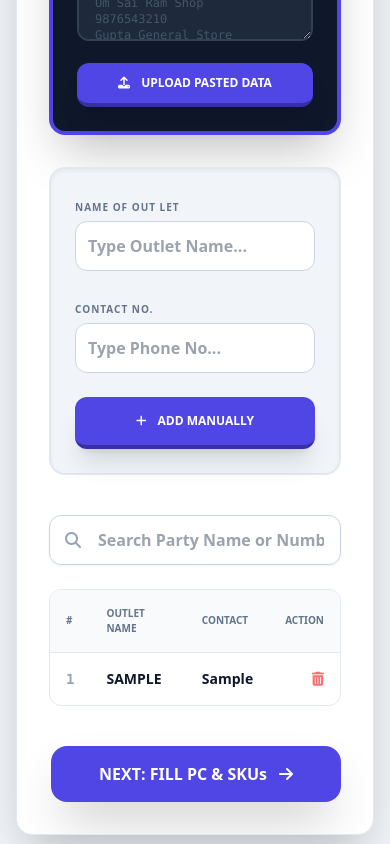
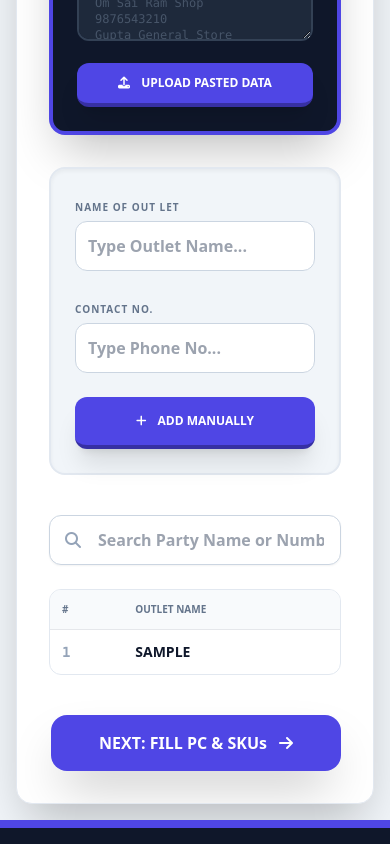
Before and after one commit to sadric420-png/Mc2elsx, a React (Vite) app: page / in a window 390 px wide. Both pictures are taken after typing "Sample", "Sample" into the empty fields and a click on the button "ADD MANUALLY". Shown: the part 893-1737 px from the top of the page. Built offline with nearby package versions, Linux system fonts and the light colour scheme.

Commit message:
feat: Improve outlet table responsiveness
Make the outlet table scrollable on smaller screens and adjust padding for better readability. This ensures the table content is accessible and well-formatted across various devices.

```diff
--- a/App.tsx
+++ b/App.tsx
@@ -773,18 +773,18 @@ export default function App() {
                 />
               </div>
 
-              <div className="rounded-xl overflow-hidden border border-slate-200">
-                <table className="w-full text-left">
+              <div className="rounded-xl border border-slate-200 overflow-x-auto">
+                <table className="w-full text-left min-w-[600px] md:min-w-full">
                   <thead className="bg-slate-50 text-[10px] font-black uppercase text-slate-500 border-b">
-                    <tr><th className="p-4">#</th><th className="p-4">OUTLET NAME</th><th className="p-4">CONTACT</th><th className="p-4 text-right">ACTION</th></tr>
+                    <tr><th className="p-3 md:p-4">#</th><th className="p-3 md:p-4">OUTLET NAME</th><th className="p-3 md:p-4">CONTACT</th><th className="p-3 md:p-4 text-right">ACTION</th></tr>
                   </thead>
                   <tbody className="divide-y text-sm font-bold">
                     {filteredOutlets.map((o, i) => (
                       <tr key={o.id} className="hover:bg-indigo-50/50 transition">
-                        <td className="p-4 text-slate-400 font-mono">{i + 1}</td>
-                        <td className="p-4 uppercase">{o.name}</td>
-                        <td className="p-4">{o.contactNo}</td>
-                        <td className="p-4 text-right"><button onClick={() => setOutlets(outlets.filter(x => x.id !== o.id))} className="text-red-400 hover:text-red-600"><i className="fas fa-trash-alt"></i></button></td>
+                        <td className="p-3 md:p-4 text-slate-400 font-mono">{i + 1}</td>
+                        <td className="p-3 md:p-4 uppercase">{o.name}</td>
+                        <td className="p-3 md:p-4">{o.contactNo}</td>
+                        <td className="p-3 md:p-4 text-right"><button onClick={() => setOutlets(outlets.filter(x => x.id !== o.id))} className="text-red-400 hover:text-red-600 px-2"><i className="fas fa-trash-alt"></i></button></td>
                       </tr>
                     ))}
                     {filteredOutlets.length === 0 && (
```
